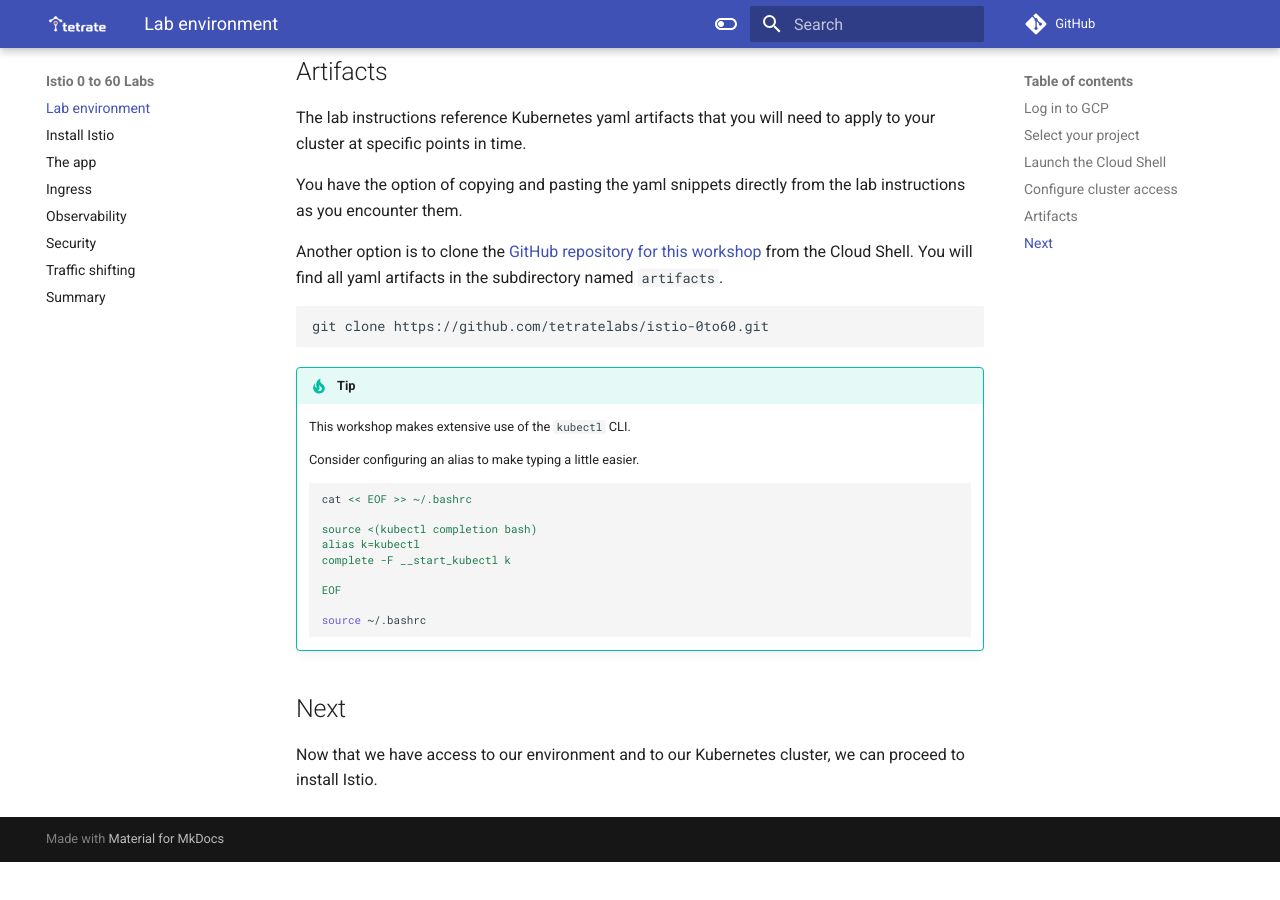
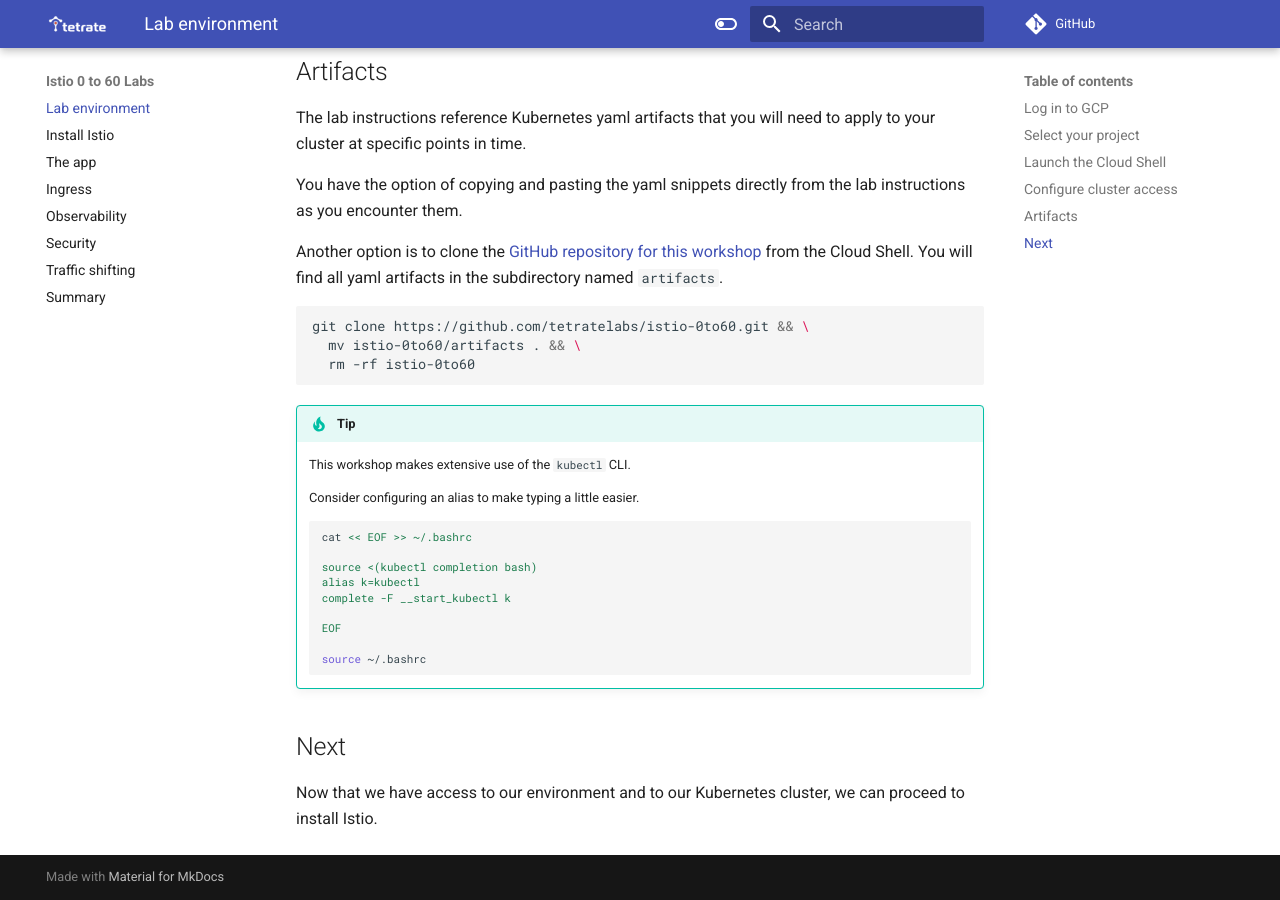
Before and after one commit to tetratelabs/istio-0to60, an MkDocs documentation site: the page built from docs/environment.md, in a window 1280 px wide and 900 px high, scrolled down 2163 px. Built offline with MkDocs 1.6.1 and Material for MkDocs 9.7.7, drawn with Linux system fonts in a browser that asks for light colours; comment, search, counter and statistics services are not loaded; before the commit the page ends 3025 px from its top, so only the background shows below that.

Commit message:
grab just the artifacts out of the istio workshop repository

````diff
--- a/docs/environment.md
+++ b/docs/environment.md
@@ -92,8 +92,10 @@ You have the option of copying and pasting the yaml snippets directly from the l
 
 Another option is to clone the [GitHub repository for this workshop](https://github.com/tetratelabs/istio-0to60){target=_blank} from the Cloud Shell.  You will find all yaml artifacts in the subdirectory named `artifacts`.
 
-```{.shell .language-shell}
-git clone https://github.com/tetratelabs/istio-0to60.git
+```shell
+git clone https://github.com/tetratelabs/istio-0to60.git && \
+  mv istio-0to60/artifacts . && \
+  rm -rf istio-0to60
 ```
 
 !!! tip
````
